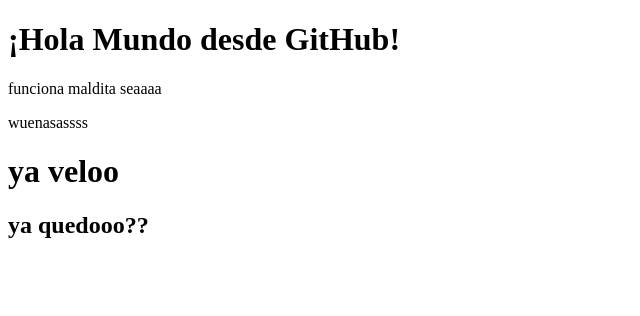
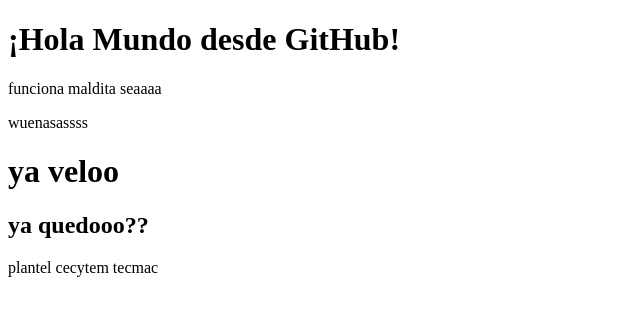
Before and after one commit to jared-cell/mi-primer-repositorio, a plain HTML site: page index.html in a window 1280 px wide. Shown: the whole page, without its empty margins (0-640 px from the left). Drawn offline with Linux system fonts and the light colour scheme.

Commit message:
agregué mi plantel (cecyetem)

```diff
--- a/index.html
+++ b/index.html
@@ -9,5 +9,6 @@
 <p>wuenasassss</p>
 <h1>ya veloo</h1>
 <h2>ya quedooo??</h2>
+<p>plantel cecytem tecmac </p>
 </body>
 </html>
```
